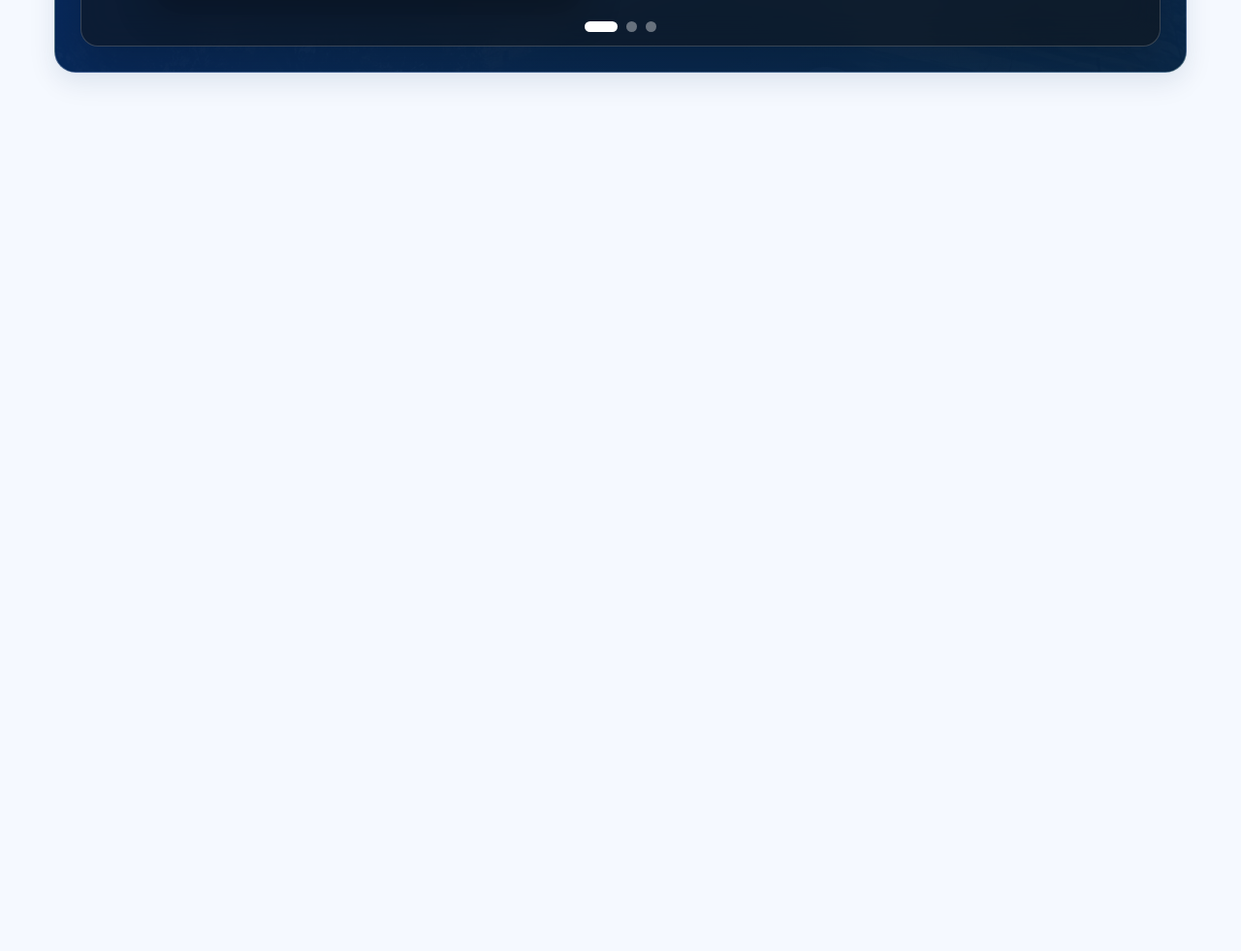
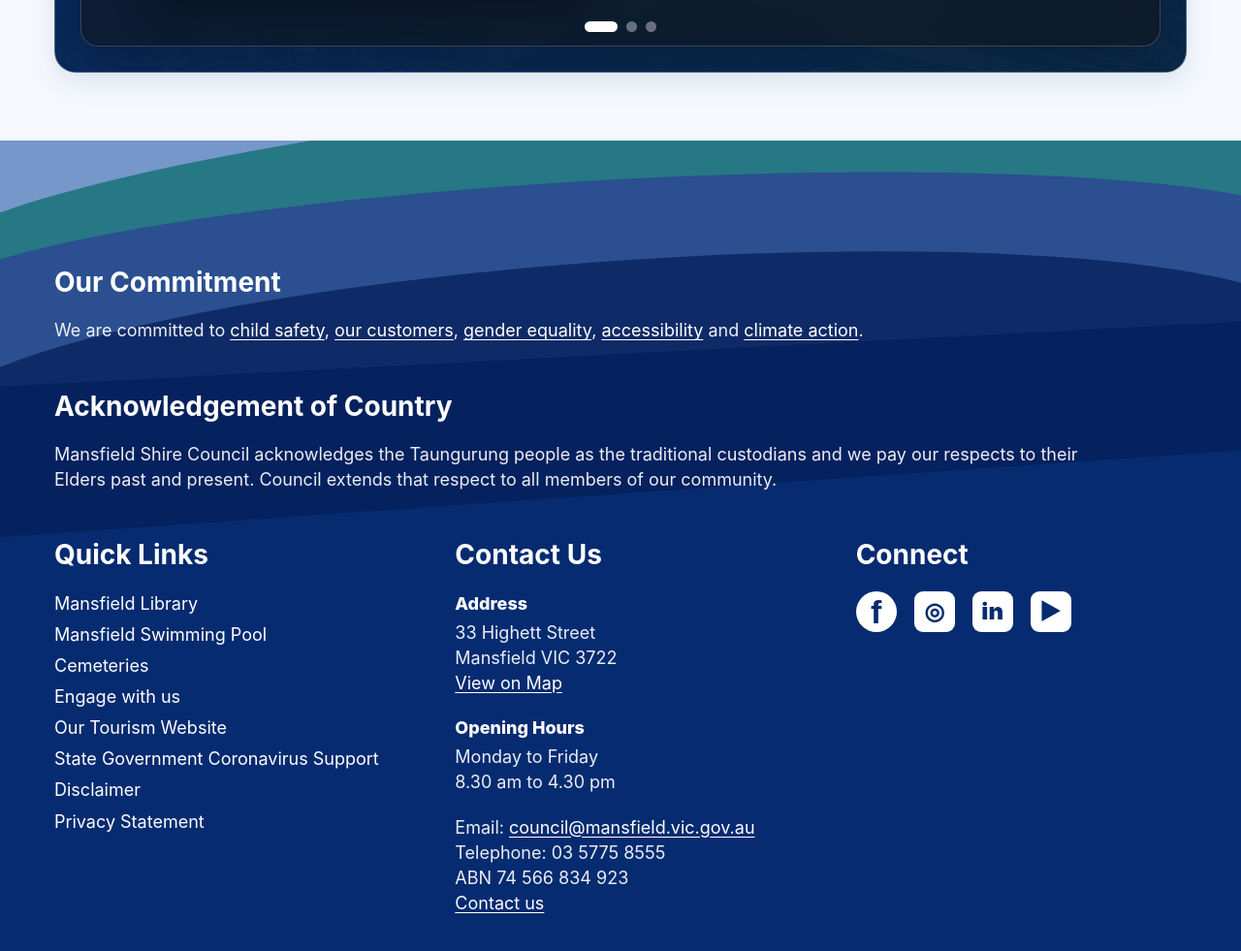
Before and after one commit to njin0009/MansfieldShire_Improvements, a website built with Vite: page index.html in a window 1280 px wide. Shown: the part 2002-2983 px from the top of the page at 97% size. Before the commit the page ends 2147 px from the top, so only its background shows below. Built offline with nearby package versions, Linux system fonts and the light colour scheme.

Commit message:
first Version

```diff
--- a/index.html
+++ b/index.html
@@ -383,6 +383,78 @@
     </div>
   </main>
 
+  <footer class="site-footer" aria-labelledby="footer-title">
+    <div class="footer-waves" aria-hidden="true">
+      <span class="wave wave-light"></span>
+      <span class="wave wave-teal"></span>
+      <span class="wave wave-mid"></span>
+      <span class="wave wave-dark"></span>
+    </div>
+    <div class="footer-inner">
+      <section class="footer-commitment" aria-labelledby="footer-title">
+        <h2 id="footer-title">Our Commitment</h2>
+        <p>
+          We are committed to <a href="#">child safety</a>, <a href="#">our customers</a>, <a href="#">gender equality</a>, <a href="#">accessibility</a> and <a href="#">climate action</a>.
+        </p>
+      </section>
+
+      <section class="footer-country" aria-labelledby="country-title">
+        <h2 id="country-title">Acknowledgement of Country</h2>
+        <p>
+          Mansfield Shire Council acknowledges the Taungurung people as the traditional custodians and we pay our respects to their Elders past and present.
+          Council extends that respect to all members of our community.
+        </p>
+      </section>
+
+      <div class="footer-grid">
+        <section aria-labelledby="quick-links-title">
+          <h2 id="quick-links-title">Quick Links</h2>
+          <ul class="footer-links">
+            <li><a href="#">Mansfield Library</a></li>
+            <li><a href="#">Mansfield Swimming Pool</a></li>
+            <li><a href="#">Cemeteries</a></li>
+            <li><a href="#">Engage with us</a></li>
+            <li><a href="#">Our Tourism Website</a></li>
+            <li><a href="#">State Government Coronavirus Support</a></li>
+            <li><a href="#">Disclaimer</a></li>
+            <li><a href="#">Privacy Statement</a></li>
+          </ul>
+        </section>
+
+        <section aria-labelledby="contact-title">
+          <h2 id="contact-title">Contact Us</h2>
+          <address>
+            <strong>Address</strong>
+            33 Highett Street<br>
+            Mansfield VIC 3722<br>
+            <a href="#">View on Map</a>
+          </address>
+          <p>
+            <strong>Opening Hours</strong>
+            Monday to Friday<br>
+            8.30 am to 4.30 pm
+          </p>
+          <p>
+            Email: <a href="mailto:council@mansfield.vic.gov.au">council@mansfield.vic.gov.au</a><br>
+            Telephone: 03 5775 8555<br>
+            ABN 74 566 834 923<br>
+            <a href="#">Contact us</a>
+          </p>
+        </section>
+
+        <section aria-labelledby="connect-title">
+          <h2 id="connect-title">Connect</h2>
+          <div class="social-links">
+            <a href="#" aria-label="Facebook">f</a>
+            <a href="#" aria-label="Instagram">◎</a>
+            <a href="#" aria-label="LinkedIn">in</a>
+            <a href="#" aria-label="YouTube">▶</a>
+          </div>
+        </section>
+      </div>
+    </div>
+  </footer>
+
   <script type="module" src="/src/main.js"></script>
 </body>
 </html>
--- a/src/styles/responsive.css
+++ b/src/styles/responsive.css
@@ -42,6 +42,15 @@
 
   .weather-metrics {
     grid-template-columns: 1fr 1fr;
+  }
+
+  .footer-grid {
+    grid-template-columns: 1fr 1fr;
+    gap: 40px;
+  }
+
+  .footer-inner {
+    padding: 120px 22px 56px;
   }
 }
 
@@ -116,4 +125,19 @@
   .tab-copy h3 {
     font-size: 24px;
   }
+
+  .footer-grid {
+    grid-template-columns: 1fr;
+    gap: 32px;
+  }
+
+  .site-footer h2 {
+    font-size: 25px;
+  }
+
+  .site-footer p,
+  .site-footer address,
+  .footer-links {
+    font-size: 16px;
+  }
 }
--- a/src/styles/sections.css
+++ b/src/styles/sections.css
@@ -547,3 +547,143 @@ main {
     transform: translateX(0) scale(1);
   }
 }
+
+.site-footer {
+  position: relative;
+  overflow: hidden;
+  color: #fff;
+  background: #062b70;
+}
+
+.footer-waves {
+  position: absolute;
+  inset: 0;
+  overflow: hidden;
+  pointer-events: none;
+}
+
+.wave {
+  position: absolute;
+  left: -6%;
+  right: -6%;
+  height: 180px;
+  border-radius: 50% 50% 0 0;
+  transform-origin: center;
+}
+
+.wave-light {
+  top: -105px;
+  background: #7597ca;
+  transform: rotate(-2deg);
+}
+
+.wave-teal {
+  top: -42px;
+  background: #267884;
+  transform: rotate(-6deg);
+}
+
+.wave-mid {
+  top: 40px;
+  background: #2b4f90;
+  transform: rotate(-3deg);
+}
+
+.wave-dark {
+  top: 124px;
+  height: 240px;
+  background: rgba(5, 30, 88, 0.72);
+  transform: rotate(-4deg);
+}
+
+.footer-inner {
+  position: relative;
+  z-index: 1;
+  max-width: 1360px;
+  margin: 0 auto;
+  padding: 130px 56px 72px;
+}
+
+.site-footer h2 {
+  margin: 0 0 20px;
+  color: #fff;
+  font-size: 28px;
+  line-height: 1.2;
+}
+
+.site-footer p,
+.site-footer address,
+.footer-links {
+  margin: 0;
+  color: rgba(255, 255, 255, 0.92);
+  font-size: 18px;
+  font-style: normal;
+  line-height: 1.45;
+}
+
+.site-footer a {
+  color: #fff;
+  text-decoration: underline;
+  text-underline-offset: 3px;
+}
+
+.footer-commitment,
+.footer-country {
+  max-width: 1080px;
+  margin-bottom: 48px;
+}
+
+.footer-grid {
+  display: grid;
+  grid-template-columns: 1fr 1fr 1fr;
+  gap: 72px;
+}
+
+.footer-links {
+  display: grid;
+  gap: 6px;
+  padding: 0;
+  list-style: none;
+}
+
+.footer-links a {
+  text-decoration: none;
+}
+
+.footer-grid strong {
+  display: block;
+  margin-bottom: 4px;
+  color: #fff;
+  font-weight: 850;
+}
+
+.footer-grid address,
+.footer-grid p {
+  margin-bottom: 20px;
+}
+
+.social-links {
+  display: flex;
+  flex-wrap: wrap;
+  gap: 18px;
+}
+
+.social-links a {
+  display: grid;
+  width: 42px;
+  height: 42px;
+  place-items: center;
+  color: #062b70;
+  background: #fff;
+  border-radius: 9px;
+  font-size: 24px;
+  font-weight: 900;
+  line-height: 1;
+  text-decoration: none;
+}
+
+.social-links a:first-child {
+  border-radius: 999px;
+  font-family: Arial, sans-serif;
+  font-size: 34px;
+}
```
